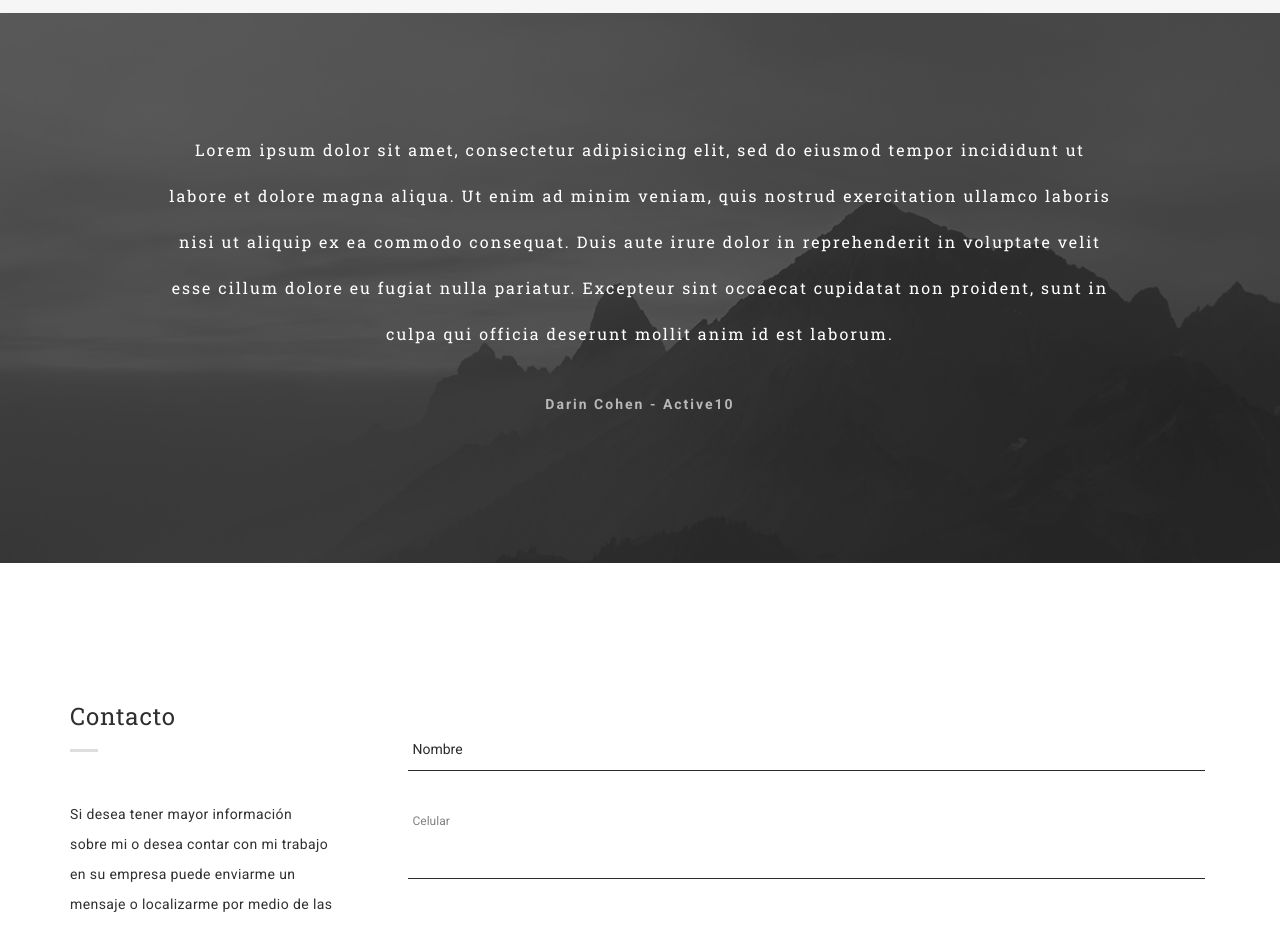
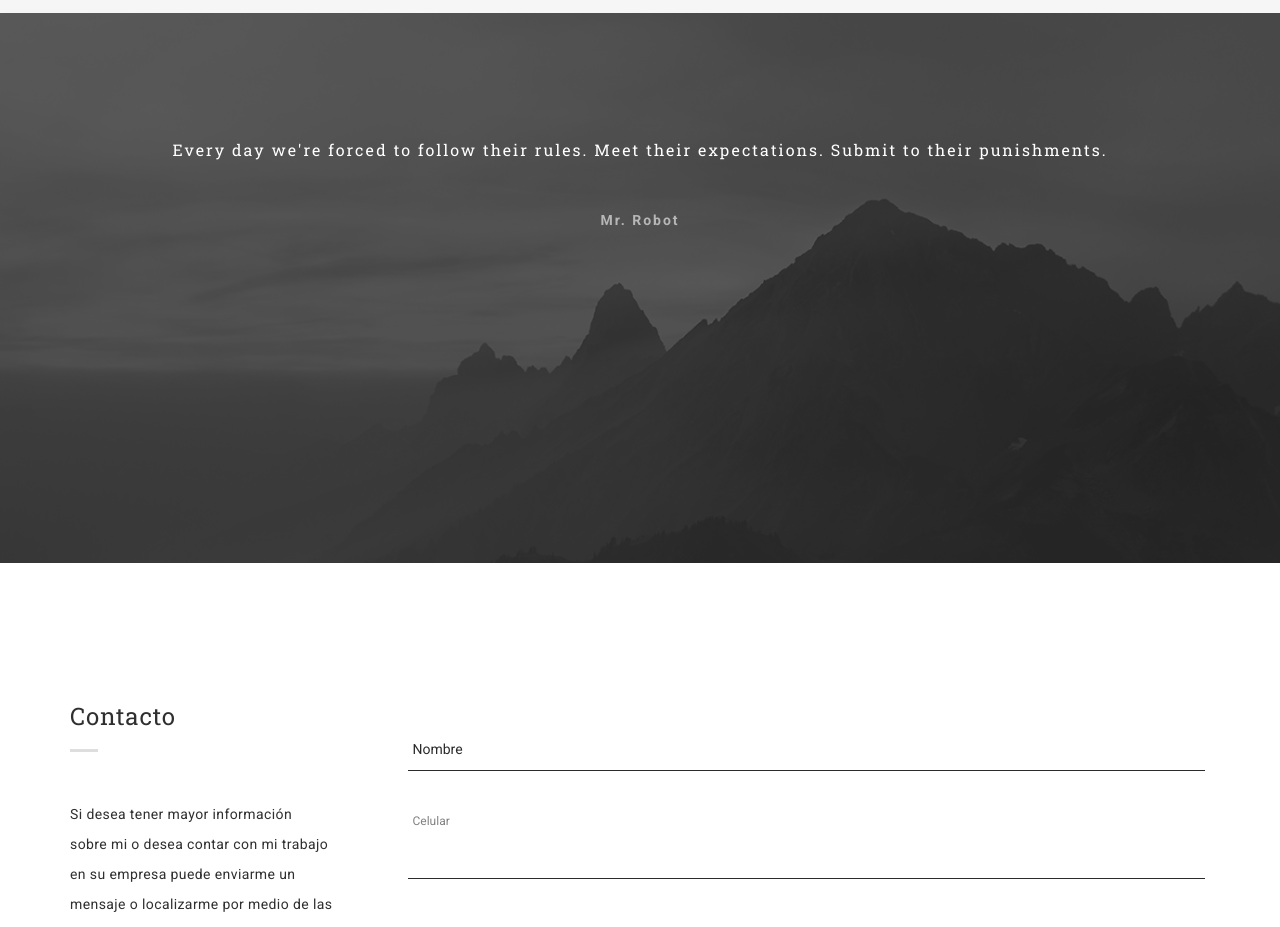
Before and after one commit to Johaux/johaux.github.io, a plain HTML site: page index.html in a window 1280 px wide. Shown: the part 5680-6607 px from the top of the page. Drawn offline with Linux system fonts and the light colour scheme.

Commit message:
se agrega mensaje temporal en testimonial

```diff
--- a/index.html
+++ b/index.html
@@ -593,10 +593,10 @@
                   <div class="list-testimonial">
                     <div class="content-testimonial">
                       <h3 class="testi">
-                        Lorem ipsum dolor sit amet, consectetur adipisicing elit, sed do eiusmod tempor incididunt ut labore et dolore magna aliqua. Ut enim ad minim veniam, quis nostrud exercitation ullamco laboris nisi ut aliquip ex ea commodo consequat. Duis aute irure dolor in reprehenderit in voluptate velit esse cillum dolore eu fugiat nulla pariatur. Excepteur sint occaecat cupidatat non proident, sunt in culpa qui officia deserunt mollit anim id est laborum.
+                        Every day we're forced to follow their rules. Meet their expectations. Submit to their punishments.
                       </h3>
                       <p class="people">
-                        Darin Cohen - Active10
+                        Mr. Robot
                       </p>
                     </div>
                   </div>
```
